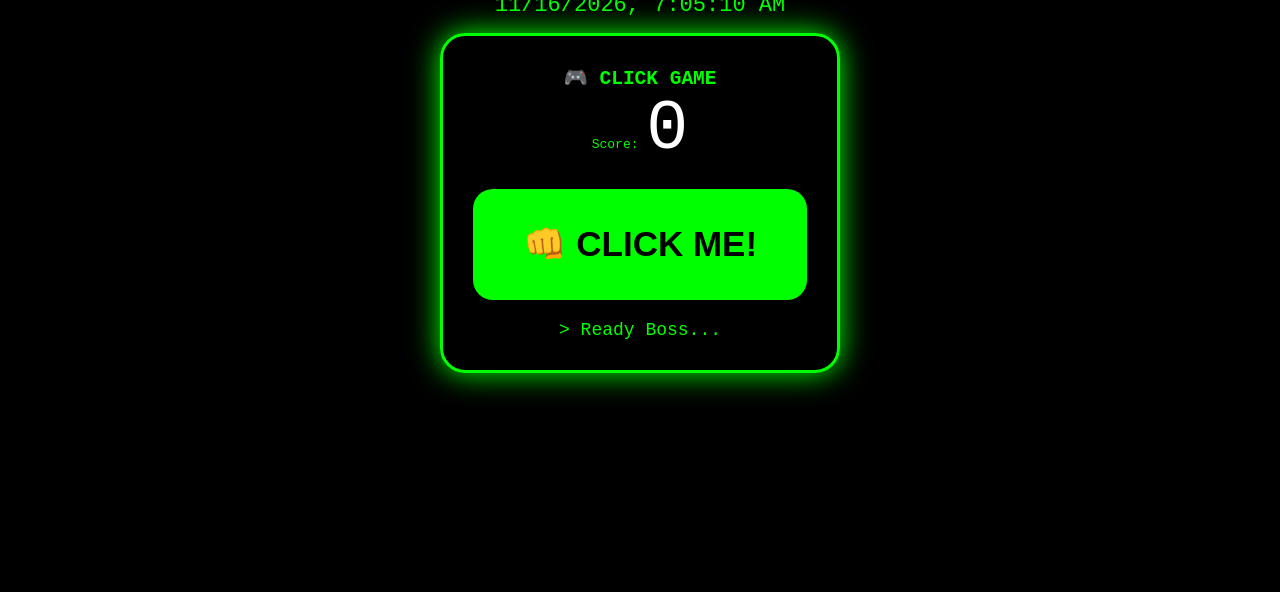
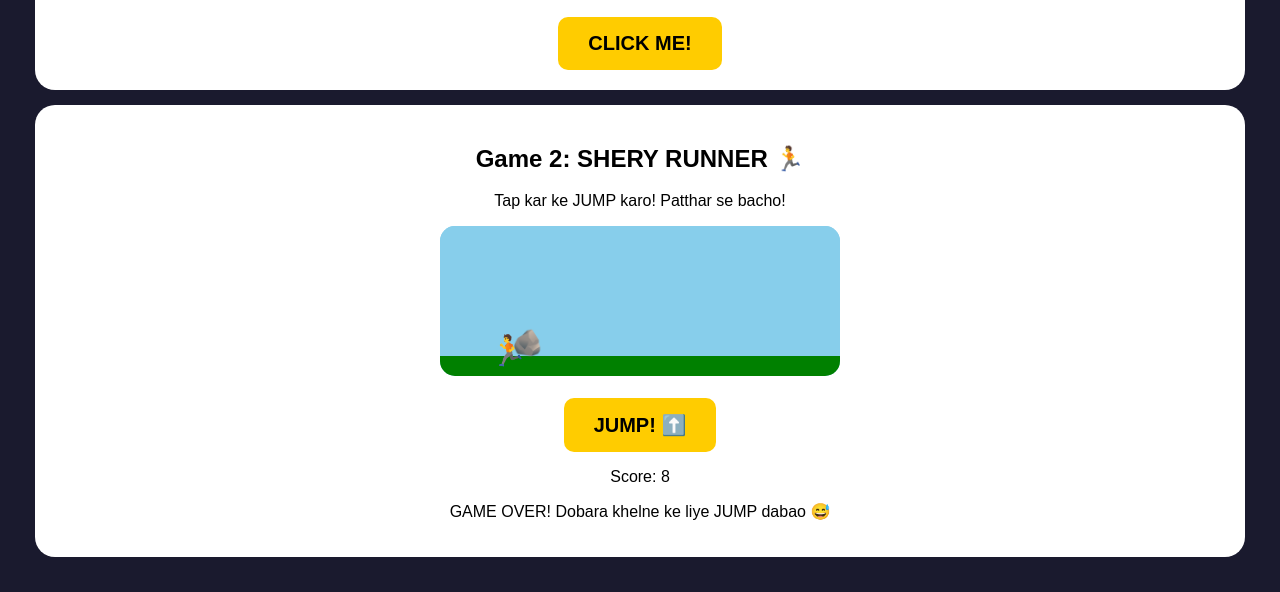
Before and after one commit to donbunny36-arch/shery-os, a plain HTML site: page index.html in a window 1280 px wide. Shown: the part 255-847 px from the top of the page. Before the commit the page ends 800 px from the top, so only its background shows below. Drawn offline with Linux system fonts and the light colour scheme.

Commit message:
Refactor index.html for improved layout and styles

```diff
--- a/index.html
+++ b/index.html
@@ -1,27 +1,67 @@
-<html><head><meta charset="utf-8"><meta name="viewport" content="width=device-width,initial-scale=1"><title>SHERY OS</title>
+<!DOCTYPE html>
+<html>
+<head>
+<meta name="viewport" content="width=device-width, initial-scale=1">
+<title>SHERY OS</title>
 <style>
-*{margin:0;padding:0;box-sizing:border-box}
-body{background:#000;color:#00ff00;font-family:monospace;height:100vh;display:flex;flex-direction:column;justify-content:center;align-items:center;text-align:center}
-h1{font-size:50px;text-shadow:0 0 20px #00ff00}
-#time{font-size:22px;margin:15px}
-.box{border:3px solid #00ff00;border-radius:25px;padding:30px;width:90%;max-width:400px;box-shadow:0 0 30px #00ff00}
-#s{font-size:70px;color:#fff}
-button{width:100%;padding:35px;font-size:35px;font-weight:bold;background:#00ff00;border:none;border-radius:20px;margin-top:20px}
-button:active{transform:scale(0.95);background:#fff}
-#msg{margin-top:20px;font-size:18px}
+body{background:#1a1a2e;color:white;text-align:center;font-family:sans-serif;margin:0;padding:20px}
+h1{color:#ffcc00}
+.box{background:white;color:black;padding:20px;border-radius:20px;margin:15px}
+button{background:#ffcc00;border:none;padding:15px 30px;font-size:20px;border-radius:10px;font-weight:bold}
+#gameCanvas{background:#87CEEB;border-radius:15px;width:100%;max-width:400px}
 </style>
-</head><body>
-<h1>😎 SHERY OS</h1>
-<div id="time"></div>
+</head>
+<body>
+<h1>SHERY OS 🔥</h1>
+<p>Maine or Meta AI ne mil ke banayi hai 😎</p>
+
 <div class="box">
-<h2>🎮 CLICK GAME</h2>
-<div>Score: <span id="s">0</span></div>
-<button onclick="c()">👊 CLICK ME!</button>
-<p id="msg">> Ready Boss...</p>
+<h2>Game 1: Click Game</h2>
+<h2>Score: <span id="score">0</span></h2>
+<button onclick="add()">CLICK ME!</button>
 </div>
+
+<div class="box">
+<h2>Game 2: SHERY RUNNER 🏃</h2>
+<p>Tap kar ke JUMP karo! Patthar se bacho!</p>
+<canvas id="gameCanvas" width="400" height="150"></canvas><br><br>
+<button onclick="jump()">JUMP! ⬆️</button>
+<p>Score: <span id="runScore">0</span></p>
+<p id="over"></p>
+</div>
+
 <script>
-let n=0;
-function c(){n++;document.getElementById('s').innerHTML=n;document.getElementById('msg').innerHTML='> Wah Boss! '+n+' Click!'}
-setInterval(()=>{document.getElementById('time').innerHTML=new Date().toLocaleString()},1000)
+let s=0;
+function add(){s++;document.getElementById('score').innerText=s;}
+
+let c=document.getElementById('gameCanvas');
+let x=c.getContext('2d');
+let y=110, vy=0, jumping=false, rockX=400, score2=0, gameOver=false;
+function jump(){ if(!jumping && !gameOver){vy=-12; jumping=true;} if(gameOver){resetGame();} }
+function resetGame(){y=110;rockX=400;score2=0;gameOver=false;document.getElementById('over').innerText='';}
+function draw(){
+  x.clearRect(0,0,400,150);
+  x.fillStyle='#87CEEB'; x.fillRect(0,0,400,150);
+  x.fillStyle='green'; x.fillRect(0,130,400,20);
+  // Insaan
+  x.font='30px Arial'; x.fillText('🏃', 50, y+25);
+  // Patthar
+  x.font='25px Arial'; x.fillText('🪨', rockX, 125);
+  if(!gameOver){
+    vy+=0.7; y+=vy;
+    if(y>=110){y=110; vy=0; jumping=false;}
+    rockX-=4; score2++;
+    if(rockX<0){rockX=400;}
+    if(rockX>40 && rockX<75 && y>85){
+      gameOver=true;
+      document.getElementById('over').innerText='GAME OVER! Dobara khelne ke liye JUMP dabao 😅';
+    }
+  }
+  document.getElementById('runScore').innerText=Math.floor(score2/10);
+  requestAnimationFrame(draw);
+}
+c.addEventListener('click', jump);
+draw();
 </script>
-</body></html>
+</body>
+  </html>
```
